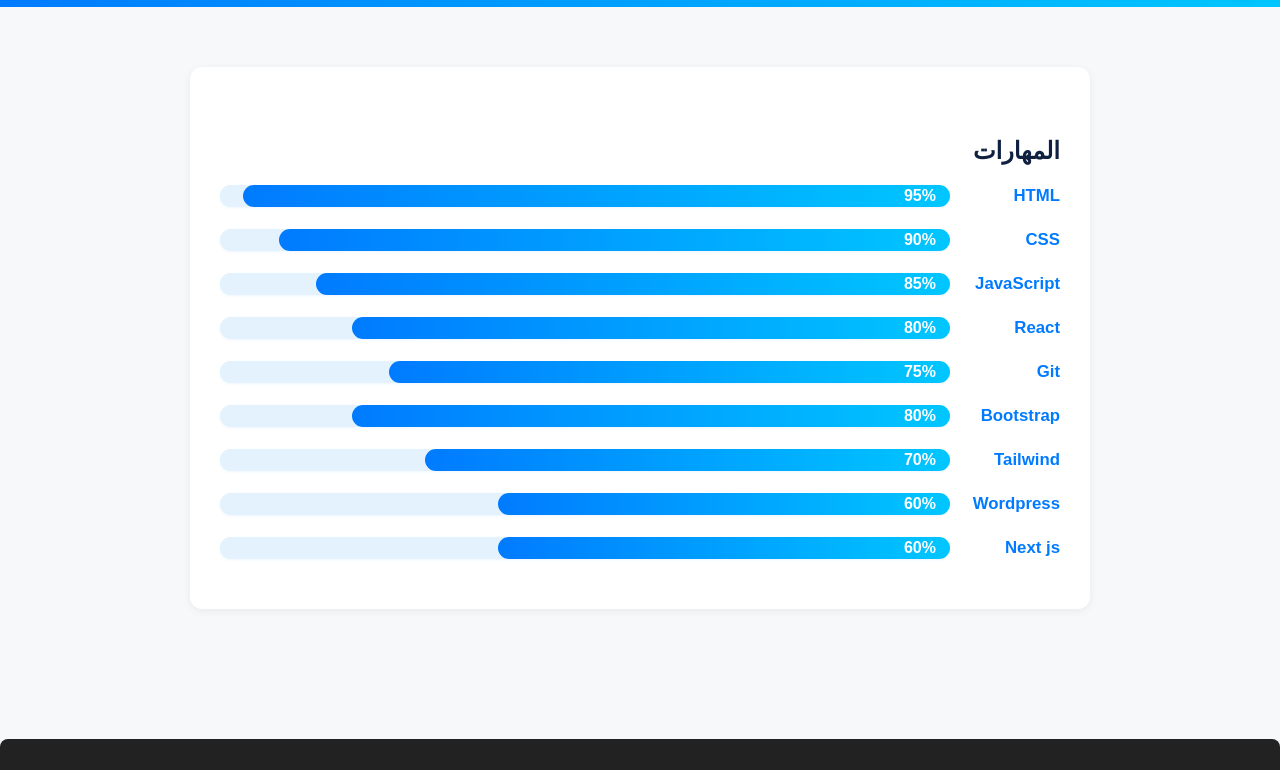
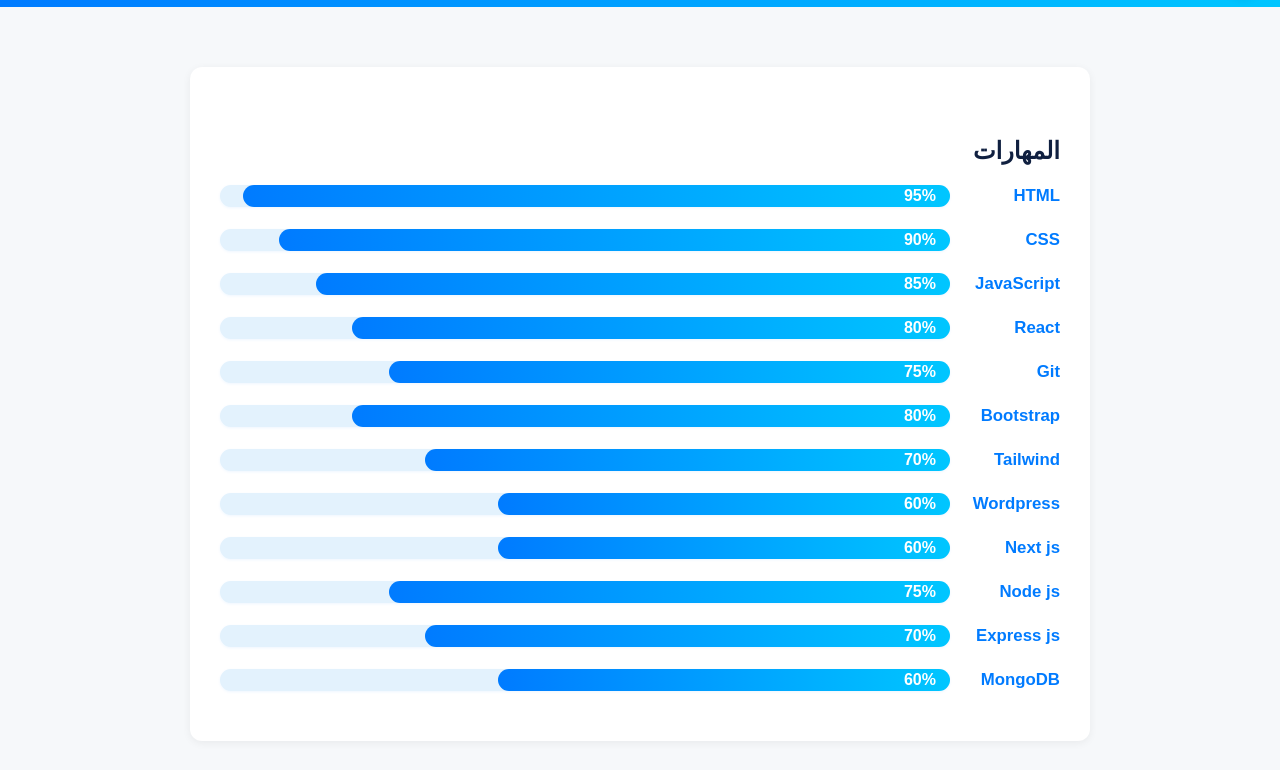
Before and after one commit to heshamfront/portfolio, a plain HTML site: page skills.html in a window 1280 px wide. Shown: the part 182-952 px from the top of the page. Drawn offline with Linux system fonts and the light colour scheme.

Commit message:
add skills

```diff
--- a/skills.html
+++ b/skills.html
@@ -77,6 +77,18 @@
                     <span>Next js</span>
                     <div class="progress-bar"><div class="progress" style="width: 60%">60%</div></div>
                 </div>
+                <div class="skill">
+                    <span>Node js</span>
+                    <div class="progress-bar"><div class="progress" style="width: 75%">75%</div></div>
+                </div>
+                <div class="skill">
+                    <span>Express js</span>
+                    <div class="progress-bar"><div class="progress" style="width: 70%">70%</div></div>
+                </div>
+                <div class="skill">
+                    <span>MongoDB</span>
+                    <div class="progress-bar"><div class="progress" style="width: 60%">60%</div></div>
+                </div>
             </div>
         </section>
     </main>
```
